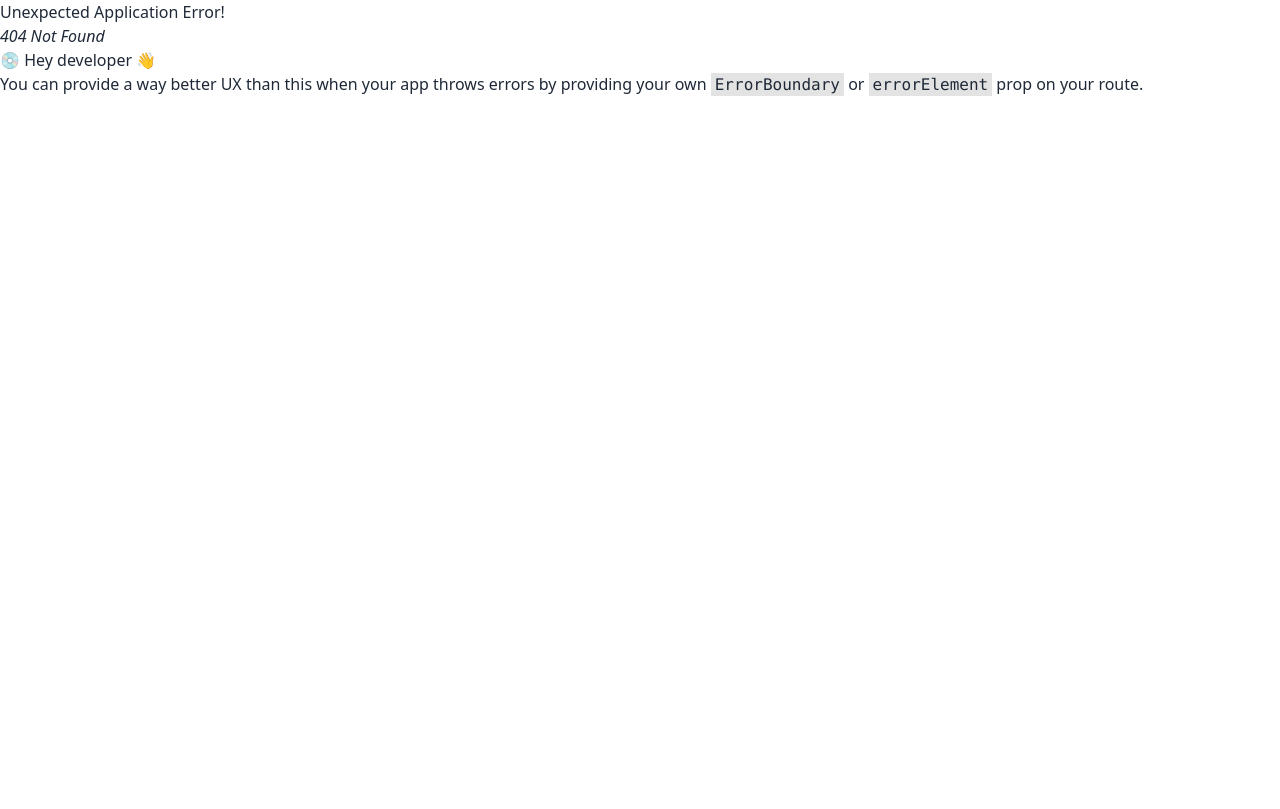
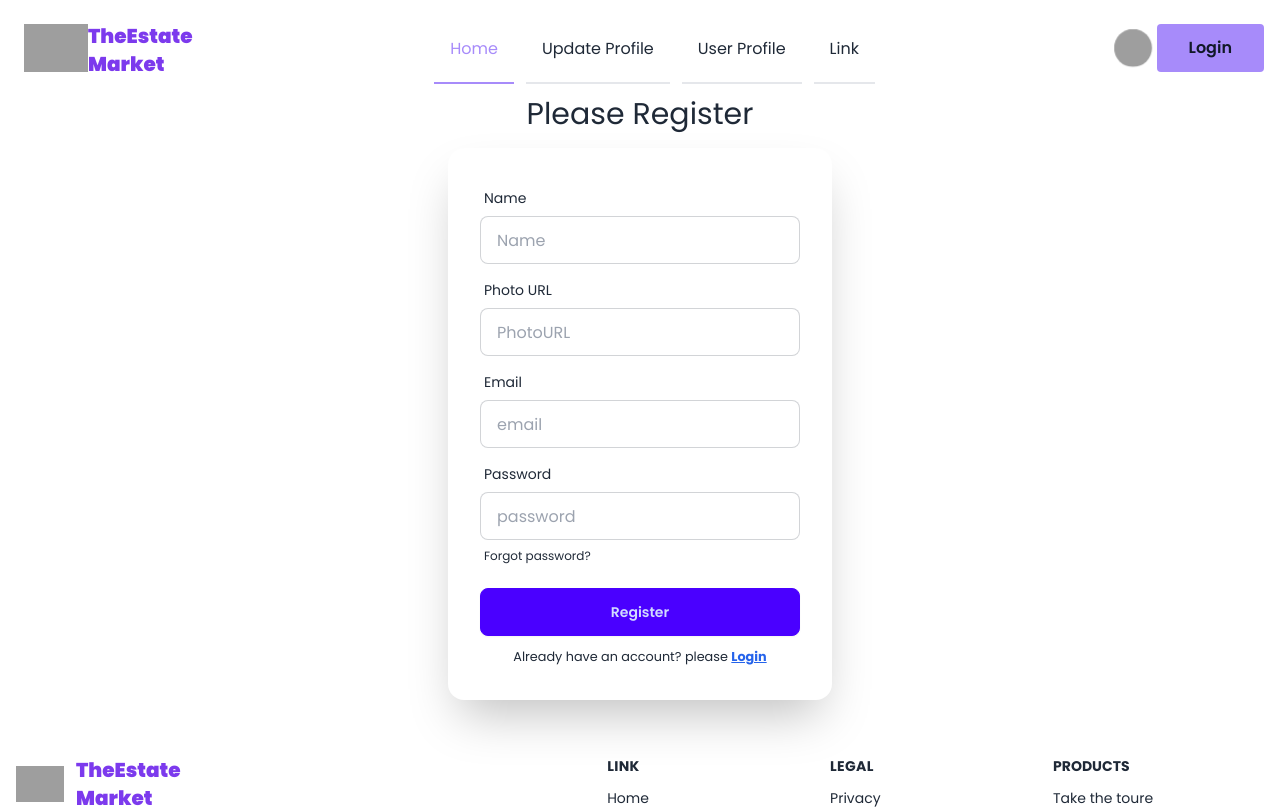
Before and after one commit to HprogrammerArif/TheEstateMarket, a React (Vite) app: page /register in a window 1280 px wide. Before the commit this address had no page. Shown: the top 809 px of the page. Built offline with nearby package versions, Linux system fonts and the light colour scheme; grey boxes are pictures that could not be loaded.

Commit message:
added Register  route

```diff
--- a/src/pages/Login/Login.jsx
+++ b/src/pages/Login/Login.jsx
@@ -1,8 +1,52 @@
+import { Link } from "react-router-dom";
 
 const Login = () => {
   return (
     <div>
-      <h2 className="text-3xl">This is login page</h2>
+
+      <h2 className="text-3xl text-center">Please login</h2>
+
+      <div className="hero mt-5">
+        <div className="hero-content md:w-3/4 lg:w-1/2">
+          <div className="card shrink-0 w-full max-w-sm shadow-2xl bg-base-100">
+            <form className="card-body">
+              <div className="form-control">
+                <label className="label">
+                  <span className="label-text">Email</span>
+                </label>
+                <input
+                  type="email"
+                  placeholder="email"
+                  className="input input-bordered"
+                  name="email"
+                  required
+                />
+              </div>
+              <div className="form-control">
+                <label className="label">
+                  <span className="label-text">Password</span>
+                </label>
+                <input
+                  type="password"
+                  placeholder="password"
+                  className="input input-bordered"
+                  name="password"
+                  required
+                />
+                <label className="label">
+                  <a href="#" className="label-text-alt link link-hover">
+                    Forgot password?
+                  </a>
+                </label>
+              </div>
+              <div className="form-control mt-6">
+                <button className="btn btn-primary">Login</button>
+              </div>
+              <div className="text-center"><small>Do not have an account? please <Link className="font-bold text-blue-600 underline" to='/register'>Register</Link> </small></div>
+            </form>
+          </div>
+        </div>
+      </div>
     </div>
   );
 };
--- /dev/null
+++ b/src/pages/Register/Register.jsx
@@ -0,0 +1,87 @@
+import { Link } from "react-router-dom";
+
+const Register = () => {
+  return (
+    <div>
+      <h2 className="text-3xl text-center">Please Register</h2>
+
+      <div className="hero mt-0">
+        <div className="hero-content md:w-3/4 lg:w-full">
+          <div className="card shrink-0 w-full max-w-sm shadow-2xl bg-base-100">
+            <form className="card-body">
+              <div className="form-control">
+                <label className="label">
+                  <span className="label-text">Name</span>
+                </label>
+                <input
+                  type="text"
+                  placeholder="Name"
+                  className="input input-bordered"
+                  name="name"
+                  required
+                />
+              </div>
+              <div className="form-control">
+                <label className="label">
+                  <span className="label-text">Photo URL</span>
+                </label>
+                <input
+                  type="text"
+                  placeholder="PhotoURL"
+                  className="input input-bordered"
+                  name="photo"
+                  required
+                />
+              </div>
+              <div className="form-control">
+                <label className="label">
+                  <span className="label-text">Email</span>
+                </label>
+                <input
+                  type="email"
+                  placeholder="email"
+                  className="input input-bordered"
+                  name="email"
+                  required
+                />
+              </div>
+              <div className="form-control">
+                <label className="label">
+                  <span className="label-text">Password</span>
+                </label>
+                <input
+                  type="password"
+                  placeholder="password"
+                  className="input input-bordered"
+                  name="password"
+                  required
+                />
+                <label className="label">
+                  <a href="#" className="label-text-alt link link-hover">
+                    Forgot password?
+                  </a>
+                </label>
+              </div>
+              <div className="form-control mt-2">
+                <button className="btn btn-primary">Register</button>
+              </div>
+              <div className="text-center">
+                <small>
+                  Already have an account? please{" "}
+                  <Link
+                    className="font-bold text-blue-600 underline"
+                    to="/login"
+                  >
+                    Login
+                  </Link>{" "}
+                </small>
+              </div>
+            </form>
+          </div>
+        </div>
+      </div>
+    </div>
+  );
+};
+
+export default Register;
--- a/src/routes/Routes.jsx
+++ b/src/routes/Routes.jsx
@@ -2,6 +2,7 @@
 import Root from "../layouts/Root";
 import Home from "../pages/Home/Home";
 import Login from "../pages/Login/Login";
+import Register from "../pages/Register/Register";
 
 
 
@@ -18,6 +19,10 @@
       {
         path: '/login',
         element: <Login></Login>
+      },
+      {
+        path: '/register',
+        element: <Register></Register>
       }
     ]
   },
```
